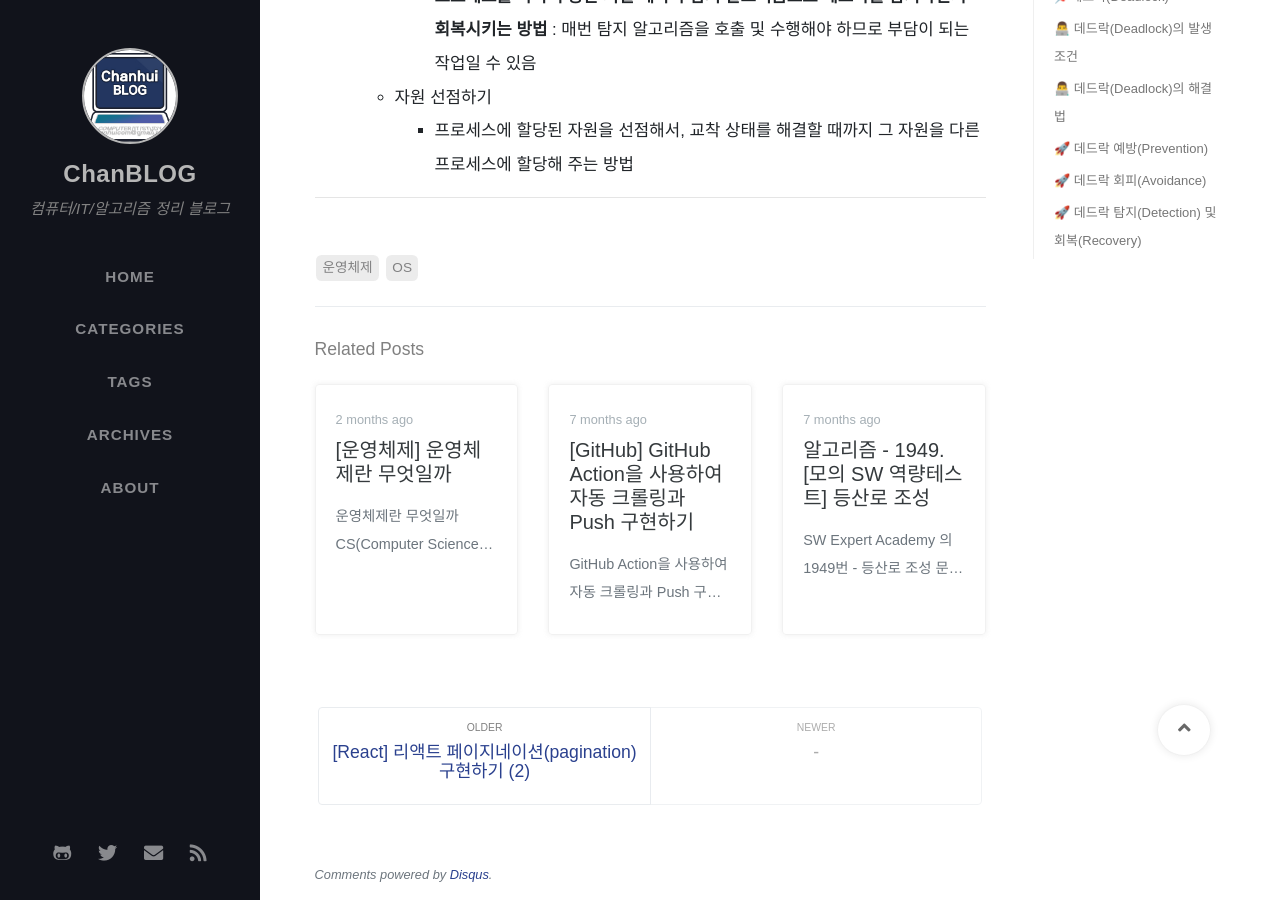
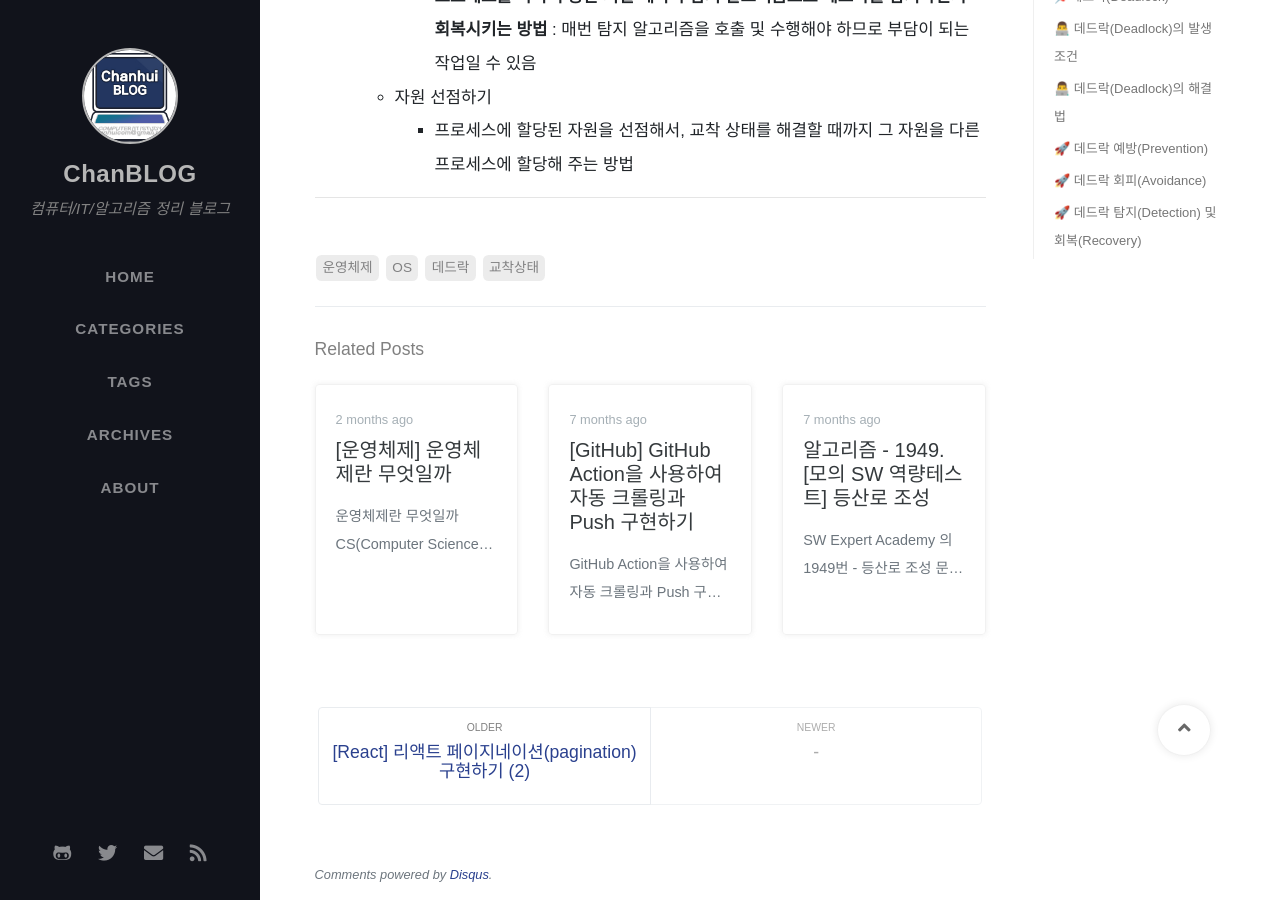
Before and after one commit to ChanhuiSeok/chanhuiseok.github.io, a Jekyll site: the page built from _posts/2020-11-02-cs-2.md, in a window 1280 px wide and 900 px high, scrolled down 4686 px. Built offline with Jekyll 4.4.1, drawn with Linux system fonts in a browser that asks for light colours; nearby versions of some CDN libraries; some web fonts are replaced; comment, search, counter and statistics services are not loaded.

Commit message:
new tags - 교착 상태 등

```diff
--- a/_posts/2020-11-02-cs-2.md
+++ b/_posts/2020-11-02-cs-2.md
@@ -2,7 +2,7 @@
 title: "[운영체제] 데드락(Deadlock, 교착 상태)이란?"
 date: 2020-11-02 15:10:00 +0900
 categories: [1.Studying, Computer Science]
-tags: [운영체제, OS]
+tags: [운영체제, OS, 데드락, 교착상태]
 ---
 
 
--- /dev/null
+++ b/tags/교착상태.html
@@ -0,0 +1,5 @@
+---
+layout: tag
+title: 교착상태
+tag: 교착상태
+---
--- /dev/null
+++ b/tags/데드락.html
@@ -0,0 +1,5 @@
+---
+layout: tag
+title: 데드락
+tag: 데드락
+---
```
